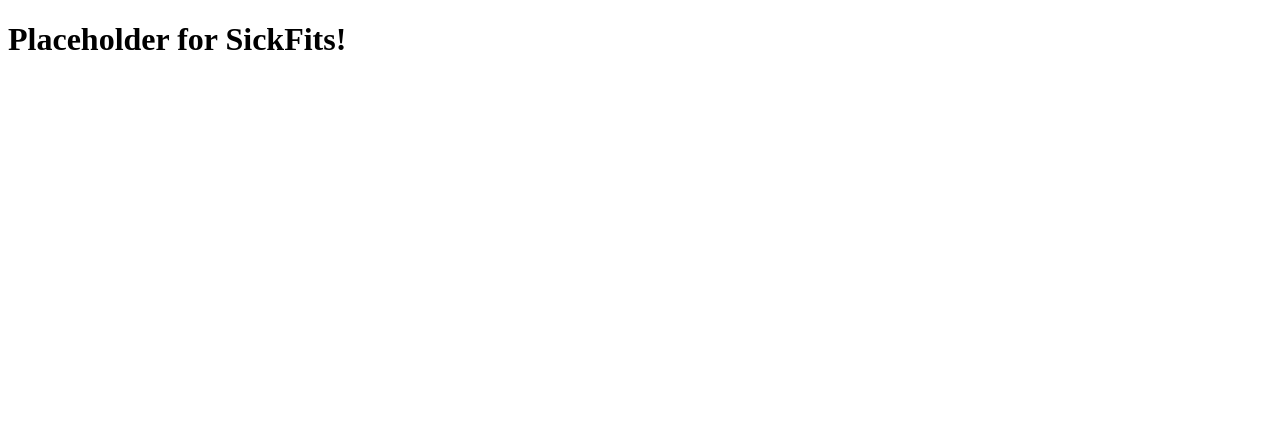
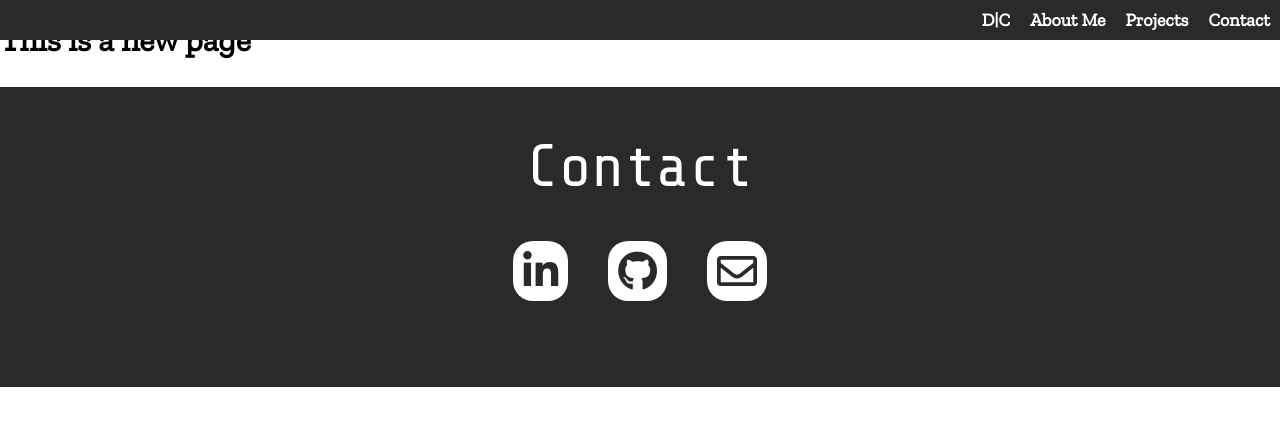
Before and after one commit to drcox23/drcox23.github.io, a plain HTML site: page projects/sickFits.html in a window 1280 px wide. Drawn offline with nearby package versions, Linux system fonts and the light colour scheme.

Commit message:
more css, added some pages placeholders, going to try to deploy to github.io

```diff
--- a/css/styles.css
+++ b/css/styles.css
@@ -37,6 +37,7 @@ h5 {
   display: flex;
   flex-flow: row nowrap;
   justify-content: flex-end;
+  align-items: center;
   /* padding: 5px; */
   position: fixed;
   top: 0;
--- a/projects/sickFits.html
+++ b/projects/sickFits.html
@@ -5,11 +5,60 @@
   <meta charset="UTF-8">
   <meta name="viewport" content="width=device-width, initial-scale=1.0">
   <meta http-equiv="X-UA-Compatible" content="ie=edge">
-  <title>sick-fits</title>
+  <link href="https://fonts.googleapis.com/css?family=Kalam|Share+Tech+Mono|Zilla+Slab" rel="stylesheet">
+  <link rel="stylesheet" href="../css/styles.css">
+  <link rel="stylesheet" href="https://use.fontawesome.com/releases/v5.6.3/css/all.css" integrity="sha384-UHRtZLI+pbxtHCWp1t77Bi1L4ZtiqrqD80Kn4Z8NTSRyMA2Fd33n5dQ8lWUE00s/"
+    crossorigin="anonymous">
+
+  <title>SickFits Project</title>
 </head>
 
 <body>
-  <h1>Placeholder for SickFits!</h1>
+  <!-- navigation -->
+  <div class="header" id="headerId">
+    <div class="logo">
+      <a class="nav" href="../index.html#home">D|C</a>
+    </div>
+    <div class="nav-class">
+      <a class="nav" href="../index.html#about-me">About Me</a>
+    </div>
+    <div class="nav-class">
+      <a class="nav" href="../index.html#projects">Projects</a>
+    </div>
+    <div class="nav-class">
+      <a class="nav" href="../index.html#contact">Contact</a>
+    </div>
+  </div>
+  <h1>This is a new page</h1>
+
+
+  <!-- Contact section -->
+  <div id="contact">
+    <div id="contact-header">Contact</div>
+    <div class="contact-methods">
+
+      <div class="icon-back">
+        <a href="https://www.linkedin.com/in/dougcox/">
+          <i class="fab fa-linkedin-in fa-2x"></i>
+        </a>
+      </div>
+
+      <div class="icon-back">
+        <a href="https://github.com/drcox23">
+          <i class="fab fa-github fa-2x"></i>
+        </a>
+      </div>
+
+      <div class="icon-back">
+        <a class="test" href="mailto: drcox23@gmail.com">
+          <i class="far fa-envelope fa-2x"></i>
+        </a>
+      </div>
+
+    </div>
+
+    <script src="../js/app.js"></script>
+
 </body>
 
 </html>
```
Also changed, not shown: projects/grok-mobile.html (+50 -1 lines).
